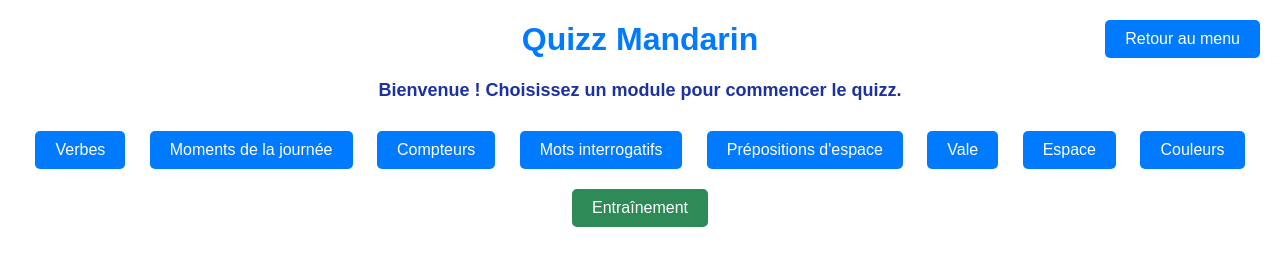
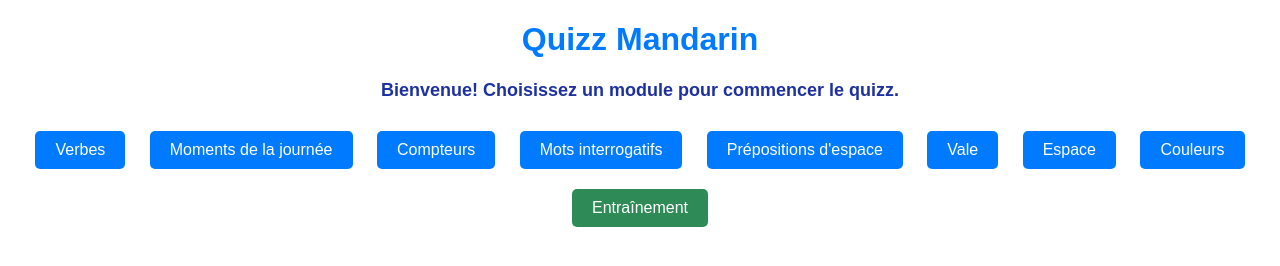
Before and after one commit to vriva10/Quizz-RIVA, a plain HTML site: page quizz-mandarin.html in a window 1280 px wide. Drawn offline with Linux system fonts and the light colour scheme; files that its build step writes are made by us from their sources.

Commit message:
Update quizz-mandarin.html

```diff
--- a/quizz-mandarin.html
+++ b/quizz-mandarin.html
@@ -4,18 +4,17 @@
     <meta charset="UTF-8">
     <meta name="viewport" content="width=device-width, initial-scale=1.0">
     <title>Quizz Mandarin</title>
-    <link rel="stylesheet" href="css/quizz-mandarin.css"> <!-- CSS spécifique à ce quizz -->
+    <link rel="stylesheet" href="quizz-mandarin.css">
 </head>
 <body>
     <!-- Conteneur du bouton Retour au menu -->
     <header>
-        <button id="back-to-menu" style="display: block;" onclick="window.location.href='index.html'">Retour au menu</button>
+        <button id="back-to-menu" style="display: none;">Retour au menu</button>
     </header>
 
     <h1>Quizz Mandarin</h1>
-    <p id="welcome-text" class="highlight">Bienvenue ! Choisissez un module pour commencer le quizz.</p>
+    <p id="welcome-text" class="highlight">Bienvenue! Choisissez un module pour commencer le quizz.</p>
 
-    <!-- Sélection des modules -->
     <div id="module-selection">
         <button data-module="verbs">Verbes</button>
         <button data-module="time">Moments de la journée</button>
@@ -27,7 +26,6 @@
         <button data-module="Couleurs">Couleurs</button>
     </div>
 
-    <!-- Conteneur du quizz -->
     <div id="quiz-container" style="display: none;">
         <p id="question"></p>
         <div id="progress-bar-container">
@@ -39,12 +37,11 @@
         <button id="restart" style="display: none;">Choisir un autre module</button>
     </div>
 
-    <!-- Bouton pour accéder à l'option Entrainement -->
     <div>
         <a href="entrainement.html"><button>Entraînement</button></a>
     </div>
 
-    <!-- Lien avec le fichier JavaScript -->
-    <script src="js/quizz-mandarin.js" defer></script> <!-- JS spécifique au quizz Mandarin -->
+    <!-- Lien avec le fichier JS -->
+    <script src="quizz-mandarin.js" defer></script>
 </body>
 </html>
```
